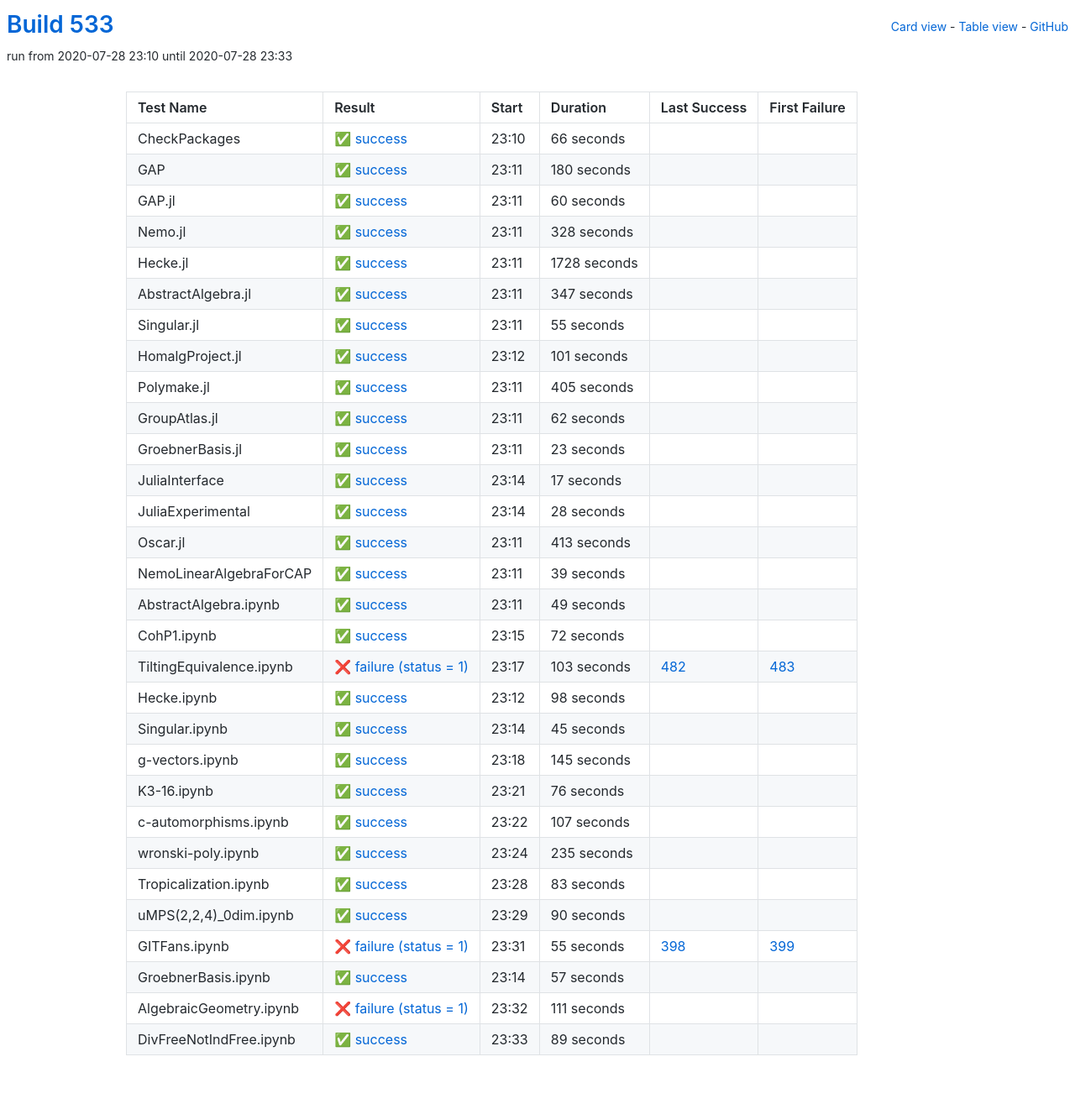
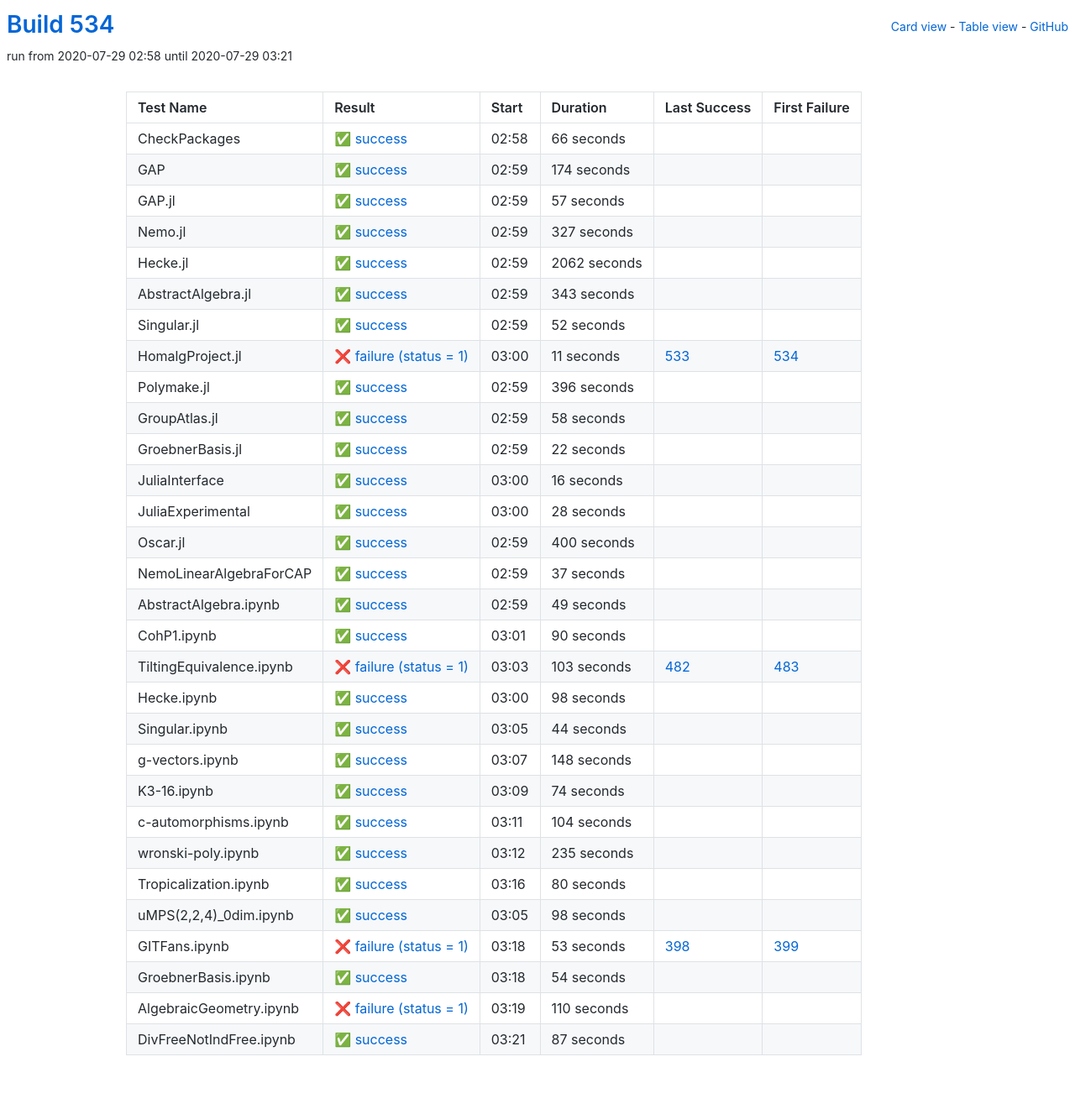
Before and after one commit to oscar-system/oscar-ci-status-stable, a Jekyll site: the page built from table.html, in a window 1280 px wide. Shown: the whole page at 84% size. Built offline with Jekyll 4.4.1, drawn with Linux system fonts in a browser that asks for light colours.

Commit message:
Build #534

```diff
--- a/_data/ci.yml
+++ b/_data/ci.yml
@@ -1,6 +1,6 @@
 ---
-build: 533
-build_url: https://oscarci.mathematik.uni-kl.de/job/oscar-stable/533/
+build: 534
+build_url: https://oscarci.mathematik.uni-kl.de/job/oscar-stable/534/
 job: oscar-stable
 organization: oscar-system
 repo: oscar-ci-status-stable
@@ -8,8 +8,8 @@ repourl: https://github.com/oscar-system/oscar-ci-status-stable
 tests:
 - name: CheckPackages
   id: checkpackages
-  log: https://oscarci.mathematik.uni-kl.de/job/oscar-stable/533/artifact/logs/build-533/CheckPackages.log
-  start: 2020-07-28 23:10
+  log: https://oscarci.mathematik.uni-kl.de/job/oscar-stable/534/artifact/logs/build-534/CheckPackages.log
+  start: 2020-07-29 02:58
   success: true
   exitcode: 0
   status: success
@@ -20,140 +20,140 @@ tests:
   first_failure_url:
 - name: GAP
   id: gap
-  log: https://oscarci.mathematik.uni-kl.de/job/oscar-stable/533/artifact/logs/build-533/GAP.log
-  start: 2020-07-28 23:11
+  log: https://oscarci.mathematik.uni-kl.de/job/oscar-stable/534/artifact/logs/build-534/GAP.log
+  start: 2020-07-29 02:59
   success: true
   exitcode: 0
   status: success
-  duration: 180
+  duration: 174
   last_success: false
   last_success_url:
   first_failure: false
   first_failure_url:
 - name: GAP.jl
   id: gap-jl
-  log: https://oscarci.mathematik.uni-kl.de/job/oscar-stable/533/artifact/logs/build-533/GAP.jl.log
-  start: 2020-07-28 23:11
+  log: https://oscarci.mathematik.uni-kl.de/job/oscar-stable/534/artifact/logs/build-534/GAP.jl.log
+  start: 2020-07-29 02:59
   success: true
   exitcode: 0
   status: success
-  duration: 60
+  duration: 57
   last_success: false
   last_success_url:
   first_failure: false
   first_failure_url:
 - name: Nemo.jl
   id: nemo-jl
-  log: https://oscarci.mathematik.uni-kl.de/job/oscar-stable/533/artifact/logs/build-533/Nemo.jl.log
-  start: 2020-07-28 23:11
+  log: https://oscarci.mathematik.uni-kl.de/job/oscar-stable/534/artifact/logs/build-534/Nemo.jl.log
+  start: 2020-07-29 02:59
   success: true
   exitcode: 0
   status: success
-  duration: 328
+  duration: 327
   last_success: false
   last_success_url:
   first_failure: false
   first_failure_url:
 - name: Hecke.jl
   id: hecke-jl
-  log: https://oscarci.mathematik.uni-kl.de/job/oscar-stable/533/artifact/logs/build-533/Hecke.jl.log
-  start: 2020-07-28 23:11
+  log: https://oscarci.mathematik.uni-kl.de/job/oscar-stable/534/artifact/logs/build-534/Hecke.jl.log
+  start: 2020-07-29 02:59
   success: true
   exitcode: 0
   status: success
-  duration: 1728
+  duration: 2062
   last_success: false
   last_success_url:
   first_failure: false
   first_failure_url:
 - name: AbstractAlgebra.jl
   id: abstractalgebra-jl
-  log: https://oscarci.mathematik.uni-kl.de/job/oscar-stable/533/artifact/logs/build-533/AbstractAlgebra.jl.log
-  start: 2020-07-28 23:11
+  log: https://oscarci.mathematik.uni-kl.de/job/oscar-stable/534/artifact/logs/build-534/AbstractAlgebra.jl.log
+  start: 2020-07-29 02:59
   success: true
   exitcode: 0
   status: success
-  duration: 347
+  duration: 343
   last_success: false
   last_success_url:
   first_failure: false
   first_failure_url:
 - name: Singular.jl
   id: singular-jl
-  log: https://oscarci.mathematik.uni-kl.de/job/oscar-stable/533/artifact/logs/build-533/Singular.jl.log
-  start: 2020-07-28 23:11
+  log: https://oscarci.mathematik.uni-kl.de/job/oscar-stable/534/artifact/logs/build-534/Singular.jl.log
+  start: 2020-07-29 02:59
   success: true
   exitcode: 0
   status: success
-  duration: 55
+  duration: 52
   last_success: false
   last_success_url:
   first_failure: false
   first_failure_url:
 - name: HomalgProject.jl
   id: homalgproject-jl
-  log: https://oscarci.mathematik.uni-kl.de/job/oscar-stable/533/artifact/logs/build-533/HomalgProject.jl.log
-  start: 2020-07-28 23:12
+  log: https://oscarci.mathematik.uni-kl.de/job/oscar-stable/534/artifact/logs/build-534/HomalgProject.jl.log
+  start: 2020-07-29 03:00
+  success: false
+  exitcode: 1
+  status: failure
+  duration: 11
+  last_success: 533
+  last_success_url: https://oscarci.mathematik.uni-kl.de/job/oscar-stable/533/
+  first_failure: 534
+  first_failure_url: https://oscarci.mathematik.uni-kl.de/job/oscar-stable/534/
+- name: Polymake.jl
+  id: polymake-jl
+  log: https://oscarci.mathematik.uni-kl.de/job/oscar-stable/534/artifact/logs/build-534/Polymake.jl.log
+  start: 2020-07-29 02:59
   success: true
   exitcode: 0
   status: success
-  duration: 101
-  last_success: false
-  last_success_url:
-  first_failure: false
-  first_failure_url:
-- name: Polymake.jl
-  id: polymake-jl
-  log: https://oscarci.mathematik.uni-kl.de/job/oscar-stable/533/artifact/logs/build-533/Polymake.jl.log
-  start: 2020-07-28 23:11
-  success: true
-  exitcode: 0
-  status: success
-  duration: 405
+  duration: 396
   last_success: false
   last_success_url:
   first_failure: false
   first_failure_url:
 - name: GroupAtlas.jl
   id: groupatlas-jl
-  log: https://oscarci.mathematik.uni-kl.de/job/oscar-stable/533/artifact/logs/build-533/GroupAtlas.jl.log
-  start: 2020-07-28 23:11
+  log: https://oscarci.mathematik.uni-kl.de/job/oscar-stable/534/artifact/logs/build-534/GroupAtlas.jl.log
+  start: 2020-07-29 02:59
   success: true
   exitcode: 0
   status: success
-  duration: 62
+  duration: 58
   last_success: false
   last_success_url:
   first_failure: false
   first_failure_url:
 - name: GroebnerBasis.jl
   id: groebnerbasis-jl
-  log: https://oscarci.mathematik.uni-kl.de/job/oscar-stable/533/artifact/logs/build-533/GroebnerBasis.jl.log
-  start: 2020-07-28 23:11
+  log: https://oscarci.mathematik.uni-kl.de/job/oscar-stable/534/artifact/logs/build-534/GroebnerBasis.jl.log
+  start: 2020-07-29 02:59
   success: true
   exitcode: 0
   status: success
-  duration: 23
+  duration: 22
   last_success: false
   last_success_url:
   first_failure: false
   first_failure_url:
 - name: JuliaInterface
   id: juliainterface
-  log: https://oscarci.mathematik.uni-kl.de/job/oscar-stable/533/artifact/logs/build-533/JuliaInterface.log
-  start: 2020-07-28 23:14
+  log: https://oscarci.mathematik.uni-kl.de/job/oscar-stable/534/artifact/logs/build-534/JuliaInterface.log
+  start: 2020-07-29 03:00
   success: true
   exitcode: 0
   status: success
-  duration: 17
+  duration: 16
   last_success: false
   last_success_url:
   first_failure: false
   first_failure_url:
 - name: JuliaExperimental
   id: juliaexperimental
-  log: https://oscarci.mathematik.uni-kl.de/job/oscar-stable/533/artifact/logs/build-533/JuliaExperimental.log
-  start: 2020-07-28 23:14
+  log: https://oscarci.mathematik.uni-kl.de/job/oscar-stable/534/artifact/logs/build-534/JuliaExperimental.log
+  start: 2020-07-29 03:00
   success: true
   exitcode: 0
   status: success
@@ -164,32 +164,32 @@ tests:
   first_failure_url:
 - name: Oscar.jl
   id: oscar-jl
-  log: https://oscarci.mathematik.uni-kl.de/job/oscar-stable/533/artifact/logs/build-533/Oscar.jl.log
-  start: 2020-07-28 23:11
+  log: https://oscarci.mathematik.uni-kl.de/job/oscar-stable/534/artifact/logs/build-534/Oscar.jl.log
+  start: 2020-07-29 02:59
   success: true
   exitcode: 0
   status: success
-  duration: 413
+  duration: 400
   last_success: false
   last_success_url:
   first_failure: false
   first_failure_url:
 - name: NemoLinearAlgebraForCAP
   id: nemolinearalgebraforcap
-  log: https://oscarci.mathematik.uni-kl.de/job/oscar-stable/533/artifact/logs/build-533/NemoLinearAlgebraForCAP.log
-  start: 2020-07-28 23:11
+  log: https://oscarci.mathematik.uni-kl.de/job/oscar-stable/534/artifact/logs/build-534/NemoLinearAlgebraForCAP.log
+  start: 2020-07-29 02:59
   success: true
   exitcode: 0
   status: success
-  duration: 39
+  duration: 37
   last_success: false
   last_success_url:
   first_failure: false
   first_failure_url:
 - name: AbstractAlgebra.ipynb
   id: abstractalgebra-ipynb
-  log: https://oscarci.mathematik.uni-kl.de/job/oscar-stable/533/artifact/logs/build-533/AbstractAlgebra.ipynb.log
-  start: 2020-07-28 23:11
+  log: https://oscarci.mathematik.uni-kl.de/job/oscar-stable/534/artifact/logs/build-534/AbstractAlgebra.ipynb.log
+  start: 2020-07-29 02:59
   success: true
   exitcode: 0
   status: success
@@ -200,20 +200,20 @@ tests:
   first_failure_url:
 - name: CohP1.ipynb
   id: cohp1-ipynb
-  log: https://oscarci.mathematik.uni-kl.de/job/oscar-stable/533/artifact/logs/build-533/CohP1.ipynb.log
-  start: 2020-07-28 23:15
+  log: https://oscarci.mathematik.uni-kl.de/job/oscar-stable/534/artifact/logs/build-534/CohP1.ipynb.log
+  start: 2020-07-29 03:01
   success: true
   exitcode: 0
   status: success
-  duration: 72
+  duration: 90
   last_success: false
   last_success_url:
   first_failure: false
   first_failure_url:
 - name: TiltingEquivalence.ipynb
   id: tiltingequivalence-ipynb
-  log: https://oscarci.mathematik.uni-kl.de/job/oscar-stable/533/artifact/logs/build-533/TiltingEquivalence.ipynb.log
-  start: 2020-07-28 23:17
+  log: https://oscarci.mathematik.uni-kl.de/job/oscar-stable/534/artifact/logs/build-534/TiltingEquivalence.ipynb.log
+  start: 2020-07-29 03:03
   success: false
   exitcode: 1
   status: failure
@@ -224,8 +224,8 @@ tests:
   first_failure_url: https://oscarci.mathematik.uni-kl.de/job/oscar-stable/483/
 - name: Hecke.ipynb
   id: hecke-ipynb
-  log: https://oscarci.mathematik.uni-kl.de/job/oscar-stable/533/artifact/logs/build-533/Hecke.ipynb.log
-  start: 2020-07-28 23:12
+  log: https://oscarci.mathematik.uni-kl.de/job/oscar-stable/534/artifact/logs/build-534/Hecke.ipynb.log
+  start: 2020-07-29 03:00
   success: true
   exitcode: 0
   status: success
@@ -236,56 +236,56 @@ tests:
   first_failure_url:
 - name: Singular.ipynb
   id: singular-ipynb
-  log: https://oscarci.mathematik.uni-kl.de/job/oscar-stable/533/artifact/logs/build-533/Singular.ipynb.log
-  start: 2020-07-28 23:14
+  log: https://oscarci.mathematik.uni-kl.de/job/oscar-stable/534/artifact/logs/build-534/Singular.ipynb.log
+  start: 2020-07-29 03:05
   success: true
   exitcode: 0
   status: success
-  duration: 45
+  duration: 44
   last_success: false
   last_success_url:
   first_failure: false
   first_failure_url:
 - name: g-vectors.ipynb
   id: g-vectors-ipynb
-  log: https://oscarci.mathematik.uni-kl.de/job/oscar-stable/533/artifact/logs/build-533/g-vectors.ipynb.log
-  start: 2020-07-28 23:18
+  log: https://oscarci.mathematik.uni-kl.de/job/oscar-stable/534/artifact/logs/build-534/g-vectors.ipynb.log
+  start: 2020-07-29 03:07
   success: true
   exitcode: 0
   status: success
-  duration: 145
+  duration: 148
   last_success: false
   last_success_url:
   first_failure: false
   first_failure_url:
 - name: K3-16.ipynb
   id: k3-16-ipynb
-  log: https://oscarci.mathematik.uni-kl.de/job/oscar-stable/533/artifact/logs/build-533/K3-16.ipynb.log
-  start: 2020-07-28 23:21
+  log: https://oscarci.mathematik.uni-kl.de/job/oscar-stable/534/artifact/logs/build-534/K3-16.ipynb.log
+  start: 2020-07-29 03:09
   success: true
   exitcode: 0
   status: success
-  duration: 76
+  duration: 74
   last_success: false
   last_success_url:
   first_failure: false
   first_failure_url:
 - name: c-automorphisms.ipynb
   id: c-automorphisms-ipynb
-  log: https://oscarci.mathematik.uni-kl.de/job/oscar-stable/533/artifact/logs/build-533/c-automorphisms.ipynb.log
-  start: 2020-07-28 23:22
+  log: https://oscarci.mathematik.uni-kl.de/job/oscar-stable/534/artifact/logs/build-534/c-automorphisms.ipynb.log
+  start: 2020-07-29 03:11
   success: true
   exitcode: 0
   status: success
-  duration: 107
+  duration: 104
   last_success: false
   last_success_url:
   first_failure: false
   first_failure_url:
 - name: wronski-poly.ipynb
   id: wronski-poly-ipynb
-  log: https://oscarci.mathematik.uni-kl.de/job/oscar-stable/533/artifact/logs/build-533/wronski-poly.ipynb.log
-  start: 2020-07-28 23:24
+  log: https://oscarci.mathematik.uni-kl.de/job/oscar-stable/534/artifact/logs/build-534/wronski-poly.ipynb.log
+  start: 2020-07-29 03:12
   success: true
   exitcode: 0
   status: success
@@ -296,72 +296,72 @@ tests:
   first_failure_url:
 - name: Tropicalization.ipynb
   id: tropicalization-ipynb
-  log: https://oscarci.mathematik.uni-kl.de/job/oscar-stable/533/artifact/logs/build-533/Tropicalization.ipynb.log
-  start: 2020-07-28 23:28
+  log: https://oscarci.mathematik.uni-kl.de/job/oscar-stable/534/artifact/logs/build-534/Tropicalization.ipynb.log
+  start: 2020-07-29 03:16
   success: true
   exitcode: 0
   status: success
-  duration: 83
+  duration: 80
   last_success: false
   last_success_url:
   first_failure: false
   first_failure_url:
 - name: uMPS(2,2,4)_0dim.ipynb
   id: umps-2-2-4-0dim-ipynb
-  log: https://oscarci.mathematik.uni-kl.de/job/oscar-stable/533/artifact/logs/build-533/uMPS-2-2-4-_0dim.ipynb.log
-  start: 2020-07-28 23:29
+  log: https://oscarci.mathematik.uni-kl.de/job/oscar-stable/534/artifact/logs/build-534/uMPS-2-2-4-_0dim.ipynb.log
+  start: 2020-07-29 03:05
   success: true
   exitcode: 0
   status: success
-  duration: 90
+  duration: 98
   last_success: false
   last_success_url:
   first_failure: false
   first_failure_url:
 - name: GITFans.ipynb
   id: gitfans-ipynb
-  log: https://oscarci.mathematik.uni-kl.de/job/oscar-stable/533/artifact/logs/build-533/GITFans.ipynb.log
-  start: 2020-07-28 23:31
+  log: https://oscarci.mathematik.uni-kl.de/job/oscar-stable/534/artifact/logs/build-534/GITFans.ipynb.log
+  start: 2020-07-29 03:18
   success: false
   exitcode: 1
   status: failure
-  duration: 55
+  duration: 53
   last_success: 398
   last_success_url: https://oscarci.mathematik.uni-kl.de/job/oscar-stable/398/
   first_failure: 399
   first_failure_url: https://oscarci.mathematik.uni-kl.de/job/oscar-stable/399/
 - name: GroebnerBasis.ipynb
   id: groebnerbasis-ipynb
-  log: https://oscarci.mathematik.uni-kl.de/job/oscar-stable/533/artifact/logs/build-533/GroebnerBasis.ipynb.log
-  start: 2020-07-28 23:14
+  log: https://oscarci.mathematik.uni-kl.de/job/oscar-stable/534/artifact/logs/build-534/GroebnerBasis.ipynb.log
+  start: 2020-07-29 03:18
   success: true
   exitcode: 0
   status: success
-  duration: 57
+  duration: 54
   last_success: false
   last_success_url:
   first_failure: false
   first_failure_url:
 - name: AlgebraicGeometry.ipynb
   id: algebraicgeometry-ipynb
-  log: https://oscarci.mathematik.uni-kl.de/job/oscar-stable/533/artifact/logs/build-533/AlgebraicGeometry.ipynb.log
-  start: 2020-07-28 23:32
+  log: https://oscarci.mathematik.uni-kl.de/job/oscar-stable/534/artifact/logs/build-534/AlgebraicGeometry.ipynb.log
+  start: 2020-07-29 03:19
   success: false
   exitcode: 1
   status: failure
-  duration: 111
+  duration: 110
   last_success: false
   last_success_url:
   first_failure: false
   first_failure_url:
 - name: DivFreeNotIndFree.ipynb
   id: divfreenotindfree-ipynb
-  log: https://oscarci.mathematik.uni-kl.de/job/oscar-stable/533/artifact/logs/build-533/DivFreeNotIndFree.ipynb.log
-  start: 2020-07-28 23:33
+  log: https://oscarci.mathematik.uni-kl.de/job/oscar-stable/534/artifact/logs/build-534/DivFreeNotIndFree.ipynb.log
+  start: 2020-07-29 03:21
   success: true
   exitcode: 0
   status: success
-  duration: 89
+  duration: 87
   last_success: false
   last_success_url:
   first_failure: false
```
Also changed, not shown: README.md.
